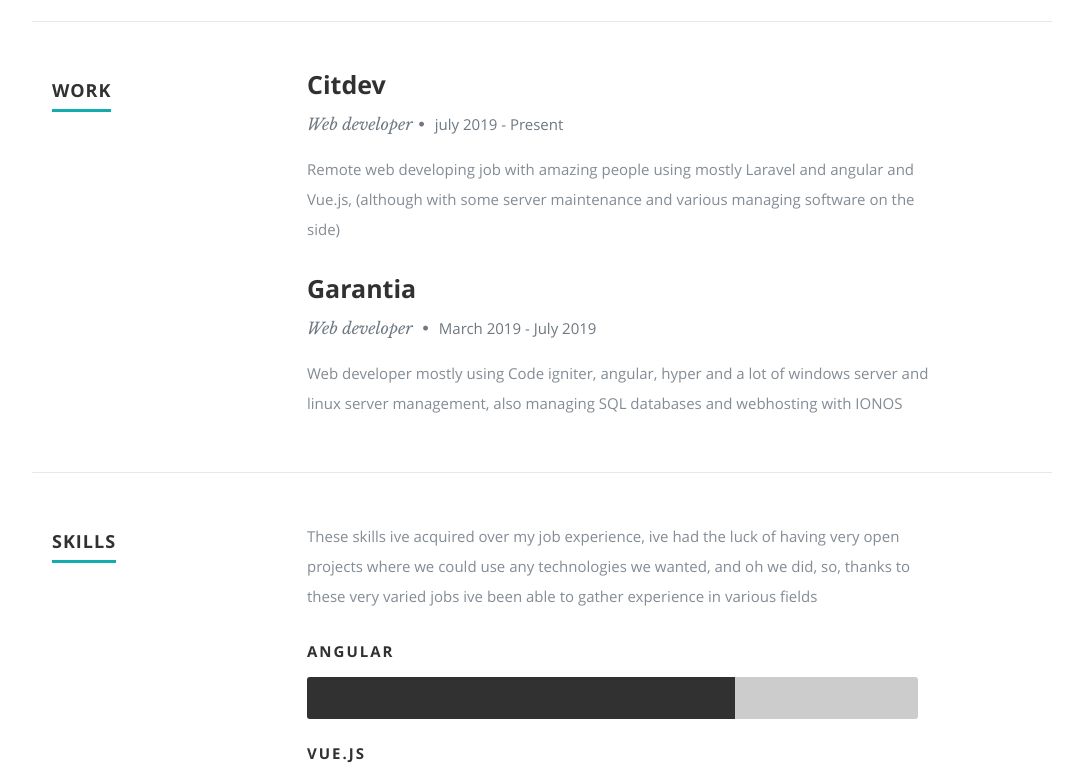
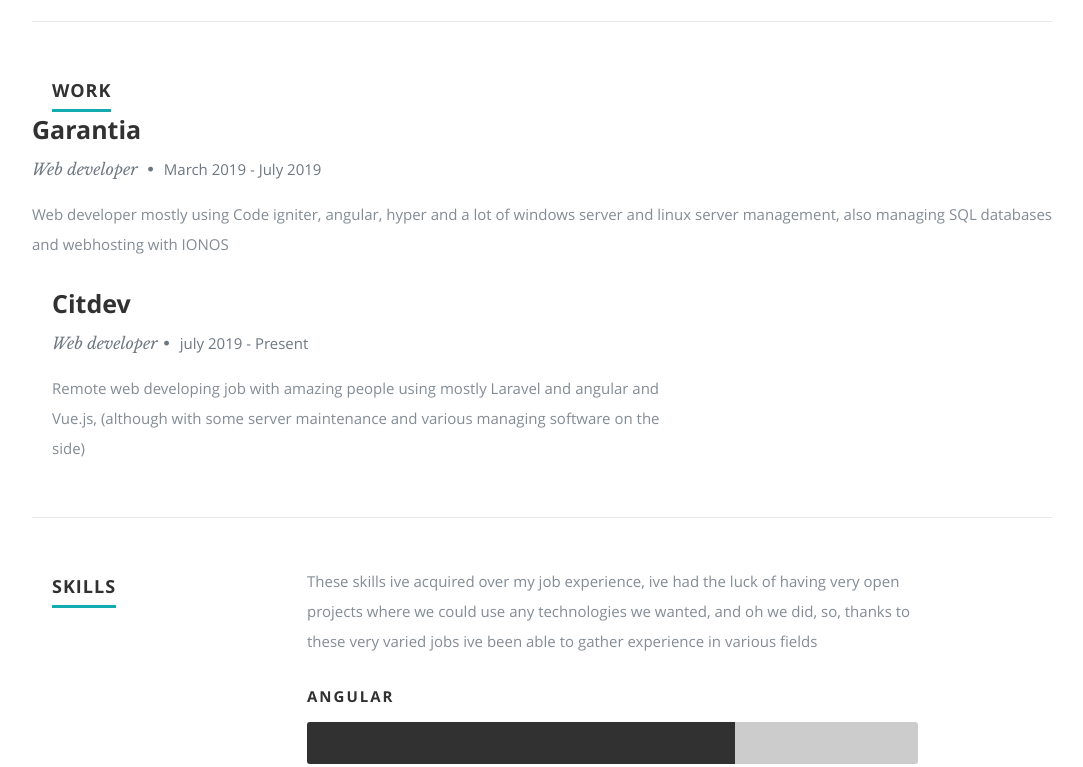
Before and after one commit to Defcicer12/CV, a plain HTML site: page index.html in a window 1280 px wide. Shown: the part 1847-2614 px from the top of the page, without its empty margins (98-1181 px from the left). Drawn offline with nearby package versions, Linux system fonts and the light colour scheme.

Commit message:
Changes to certain little things

```diff
--- a/index.html
+++ b/index.html
@@ -183,6 +183,21 @@
             <h1><span>Work</span></h1>
          </div>
 
+         <div class="row item">
+
+            <div class="twelve columns">
+
+               <h3>Garantia</h3>
+               <p class="info">Web developer <span>&bull;</span> <em class="date"> March 2019 - July 2019</em></p>
+
+               <p>
+               Web developer mostly using Code igniter, angular, hyper and a lot of windows server and linux server management, also managing SQL databases and webhosting with IONOS
+               </p>
+
+            </div>
+
+         </div> <!-- item end -->
+
          <div class="nine columns main-col">
 
             <div class="row item">
@@ -194,21 +209,6 @@
 
                   <p>
                   Remote web developing job with amazing people using mostly Laravel and angular and Vue.js, (although with some server maintenance and various managing software on the side)
-                  </p>
-
-               </div>
-
-            </div> <!-- item end -->
-
-            <div class="row item">
-
-               <div class="twelve columns">
-
-                  <h3>Garantia</h3>
-                  <p class="info">Web developer <span>&bull;</span> <em class="date"> March 2019 - July 2019</em></p>
-
-                  <p>
-                  Web developer mostly using Code igniter, angular, hyper and a lot of windows server and linux server management, also managing SQL databases and webhosting with IONOS
                   </p>
 
                </div>
@@ -253,6 +253,7 @@
                   <li><span class="bar-expand css"></span><em>CSS</em></li>
 						<li><span class="bar-expand html5"></span><em>HTML5</em></li>
                   <li><span class="bar-expand jquery"></span><em>jQuery</em></li>
+                  <li><span class="bar-expand php"></span><em>English</em></li>
 					</ul>
 
 				</div><!-- end skill-bars -->
```
